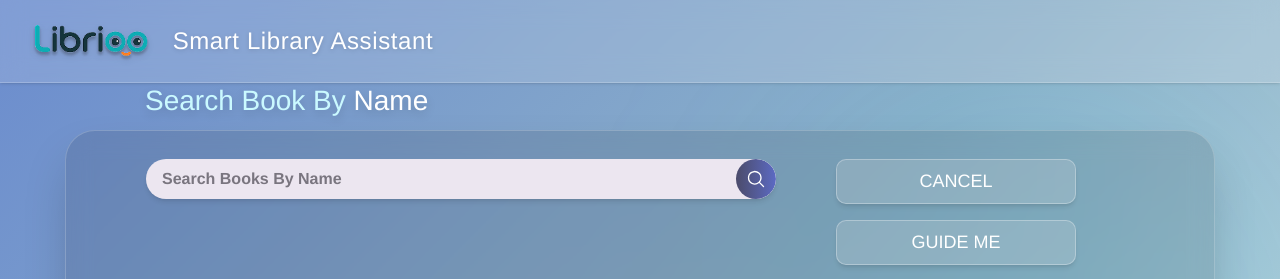
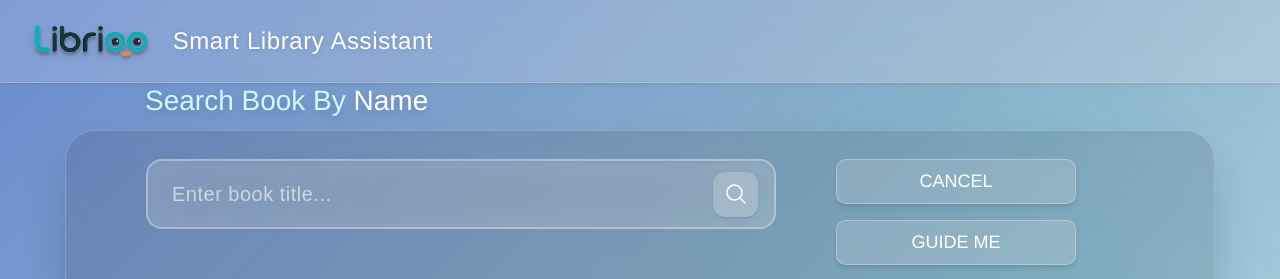
Before and after one commit to projectlibrioo-source/librioo-system, a React (Vite) app in the folder frontend/: page /robot/search-book in a window 1280 px wide. Shown: the top 279 px of the page. Built offline with nearby package versions, Linux system fonts and the light colour scheme; no server answers.

Commit message:
Refactor SearchBar component for improved styling and flexibility with className prop

```diff
--- a/frontend/src/robot/components/SearchBar.jsx
+++ b/frontend/src/robot/components/SearchBar.jsx
@@ -1,31 +1,25 @@
 import React from "react";
 import { MagnifyingGlassIcon } from "@heroicons/react/24/solid";
 
-// Added className prop to allow parents to position it
-const SearchBar = ({ query, onChange, onSubmit, className = "" }) => (
+const SearchBar = ({ query, onChange, onSubmit, className = "", placeholder = "Search..." }) => (
   <form
     onSubmit={onSubmit}
-    // Removed 'absolute top-[215px] left-[65px] z-30' from here
-    // Added ${className} at the end to accept parent styles
-    className={`w-[630px] h-[40px] bg-[#ece6f0] rounded-full flex items-center shadow-md overflow-hidden ${className}`}
+    className={`w-full h-[60px] md:h-[70px] bg-white/20 backdrop-blur-xl border-2 border-white/30 hover:bg-white/30 transition-all rounded-2xl flex items-center px-4 shadow-inner overflow-hidden ${className}`}
   >
-    {/* Input Field */}
     <input
       type="search"
       value={query}
       onChange={onChange}
-      placeholder="Search Books By Name"
-      className="flex-1 px-4 bg-transparent outline-none text-[#49454f] placeholder:text-[#49454f]/70 placeholder:font-semibold [font-family:'Aldrich-Regular',Helvetica] text-[16px]"
-      style={{ fontWeight: 600 }}
+      placeholder={placeholder}
+      className="flex-1 px-2 bg-transparent outline-none text-white placeholder-white/60 text-[18px] md:text-xl font-medium tracking-wide"
+      style={{ fontFamily: "'Aldrich', sans-serif" }}
     />
-
-    {/* Icon Button */}
     <button
       type="submit"
       aria-label="Search"
-      className="w-[40px] h-[40px] flex items-center justify-center bg-gradient-to-r from-[#4b4b6b] to-[#5c6ac4] text-white rounded-full hover:from-[#5c6ac4] hover:to-[#7c8fdc] transition-all"
+      className="w-[45px] h-[45px] flex items-center justify-center bg-white/20 text-white rounded-xl hover:bg-white/40 transition-all shadow-sm"
     >
-      <MagnifyingGlassIcon className="w-5 h-5 text-white" />
+      <MagnifyingGlassIcon className="w-6 h-6 text-white" />
     </button>
   </form>
 );
```
